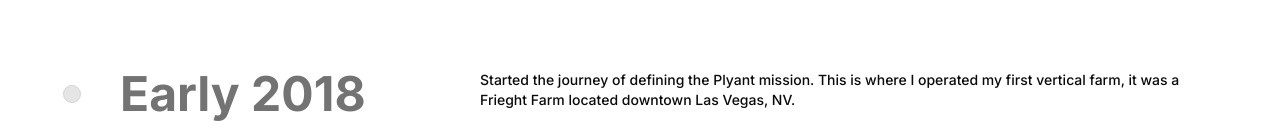
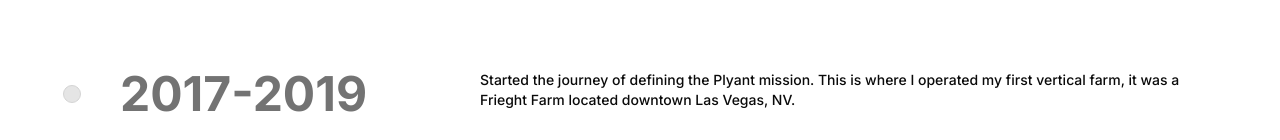
Before and after one commit to KismetKrystle/PLYT-Landing, a Next.js app: page /about in a window 1280 px wide. Shown: the part 802-942 px from the top of the page. Built offline with nearby package versions, Linux system fonts and the light colour scheme; a web font is replaced by a local one.

Commit message:
Fix timeline data structure in About page

```diff
--- a/app/about/page.tsx
+++ b/app/about/page.tsx
@@ -41,7 +41,7 @@ export default function AboutPage() {
             ),
         },
         {
-            title: "Early 2018",
+            title: "2017-2019",
             content: (
                 <div>
                     <p className="text-neutral-950 text-xs md:text-sm font-medium mb-8">
@@ -76,9 +76,9 @@ export default function AboutPage() {
                 </div>
             ),
         },
-        /*
+
         {
-            title: "2021",
+            title: "2020-2025",
             content: (
                 <div>
                     <p className="text-neutral-950 text-xs md:text-sm font-medium mb-8">
@@ -89,7 +89,7 @@ export default function AboutPage() {
                 </div>
             ),
         },
-        */
+
     ];
 
     return (
```
